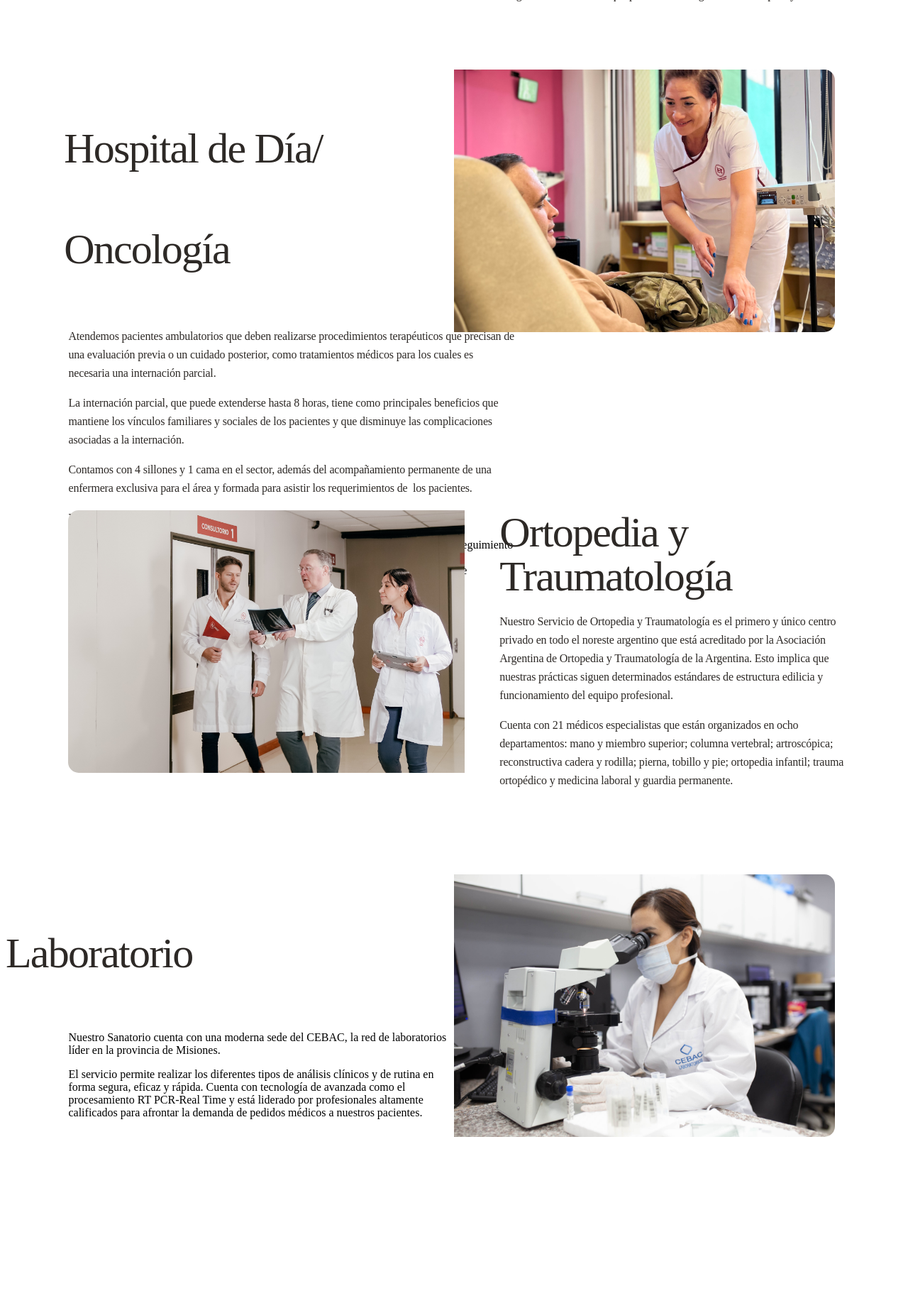
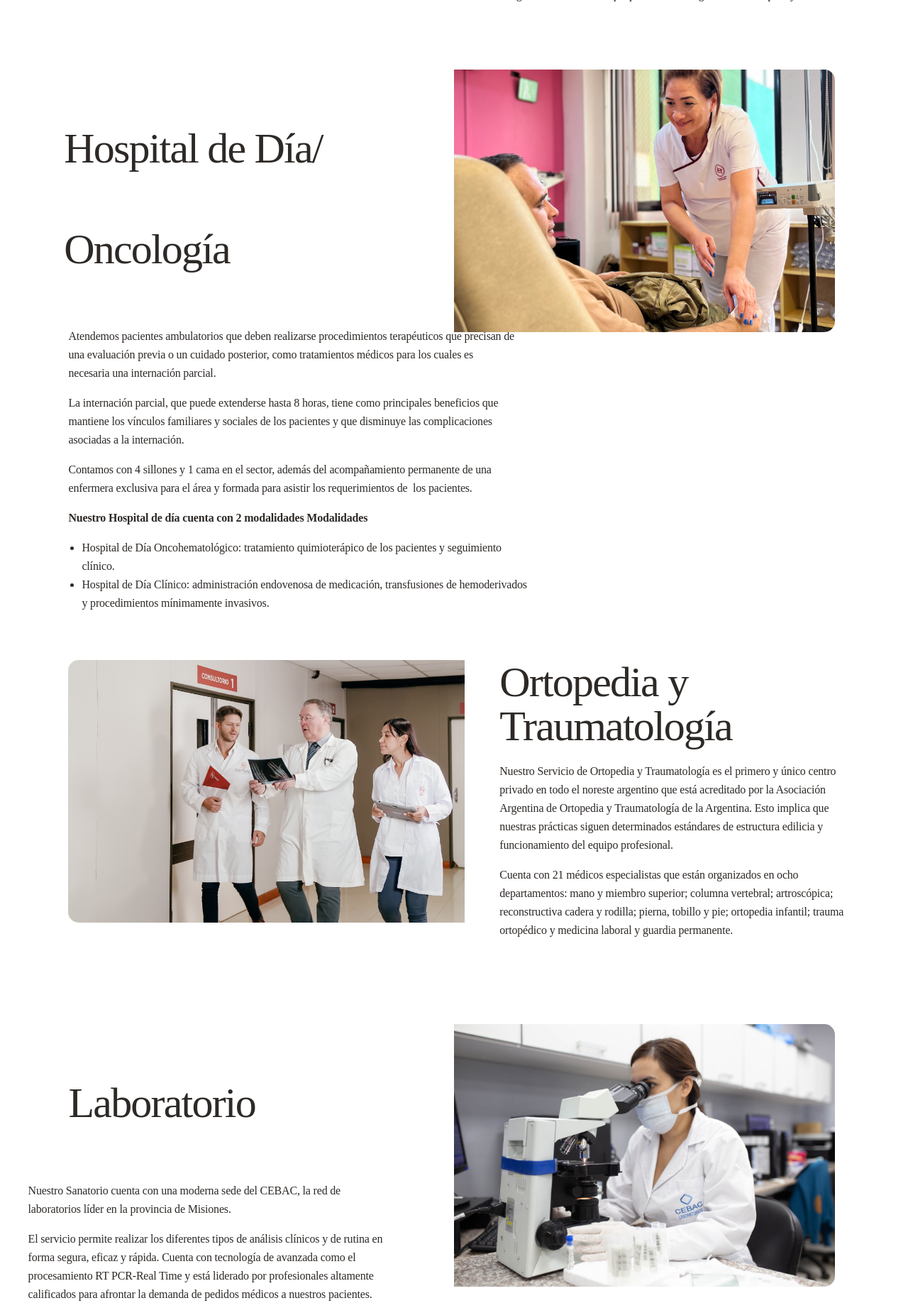
Before and after one commit to gibanez1983/iot, a PHP site: page /paginas/serv_prest.html in a window 1280 px wide. Shown: the part 3489-5325 px from the top of the page at 71% size. Before the commit the page ends 5091 px from the top, so only its background shows below. Run offline with PHP 8.4, Linux system fonts and the light colour scheme.

Commit message:
cambios 3

```diff
--- a/css/serv_prest.css
+++ b/css/serv_prest.css
@@ -113,9 +113,10 @@
   margin-top:20px;
 }
 
+
 .text_onco{
   width: 50%;
-  height: 570px;
+
 }
 
 .terapia_imagen{
@@ -144,6 +145,14 @@
 .lista{
   width: 100%;
   padding-left: 17%;
+  color: var(--neutro, #2D2926);
+/* Nunito/Body 2/R */
+font-family: Nunito;
+font-size: 16px;
+font-style: normal;
+font-weight: 400;
+line-height: 26px; /* 162.5% */
+letter-spacing: -0.18px;
 }
 
 .terapia .titulo_terapia{
@@ -279,11 +288,11 @@
 
 .titulo_trans{
   width: 100%;
-  height: 150px;
+
 }
 .texto_trans{
   width: 100%;
-  height: 200px;
+
 }
 .t_trans{
   font-family: 'Nunito';
@@ -300,19 +309,30 @@
 }
 
 #titulo{
+  width: 100%;
   font-family: 'Nunito';
   font-style: normal;
   font-weight: 500;
   font-size: 60px;
   line-height: 62px;
   letter-spacing: -0.03em;
+  padding-left: 14%;
   color: #2D2926;
   flex: none;
   order: 0;
   flex-grow: 0;
 }
 .texto_internacion{
-  padding-left: 14%;
+  width: 80%;
+  padding-left: 5%;
+  color: var(--neutro, #2D2926);
+/* Nunito/Body 2/R */
+font-family: Nunito;
+font-size: 16px;
+font-style: normal;
+font-weight: 400;
+line-height: 26px; /* 162.5% */
+letter-spacing: -0.18px;
 }
 #internacion_cuadro{
   margin-bottom: 5%;
--- a/paginas/med_lab.html
+++ b/paginas/med_lab.html
@@ -3,8 +3,8 @@
 
  <div class="rectangulo_izq">
 
-        <div class="titulo_izq">
-               <p class="p_titulo_izq">MEDICINA LABORAL</p>
+        <div class="titulo_izq" >
+               <p style="    font-family: Montserrat;">MEDICINA LABORAL</p>
        </div>
        <div class="parrafos">
                <p class="p_texto_izq">El Servicio de Medicina Laboral es el de mayor experiencia de la provincia de Misiones. Desde esta área nos ocupamos de la salud de los trabajadores con el propósito de lograr una pronta re-inserción a su actividad laboral, teniendo en cuenta la normativa vigente. </p>
```
Also changed, not shown: css/med_lab.css (+16 -1 lines).
